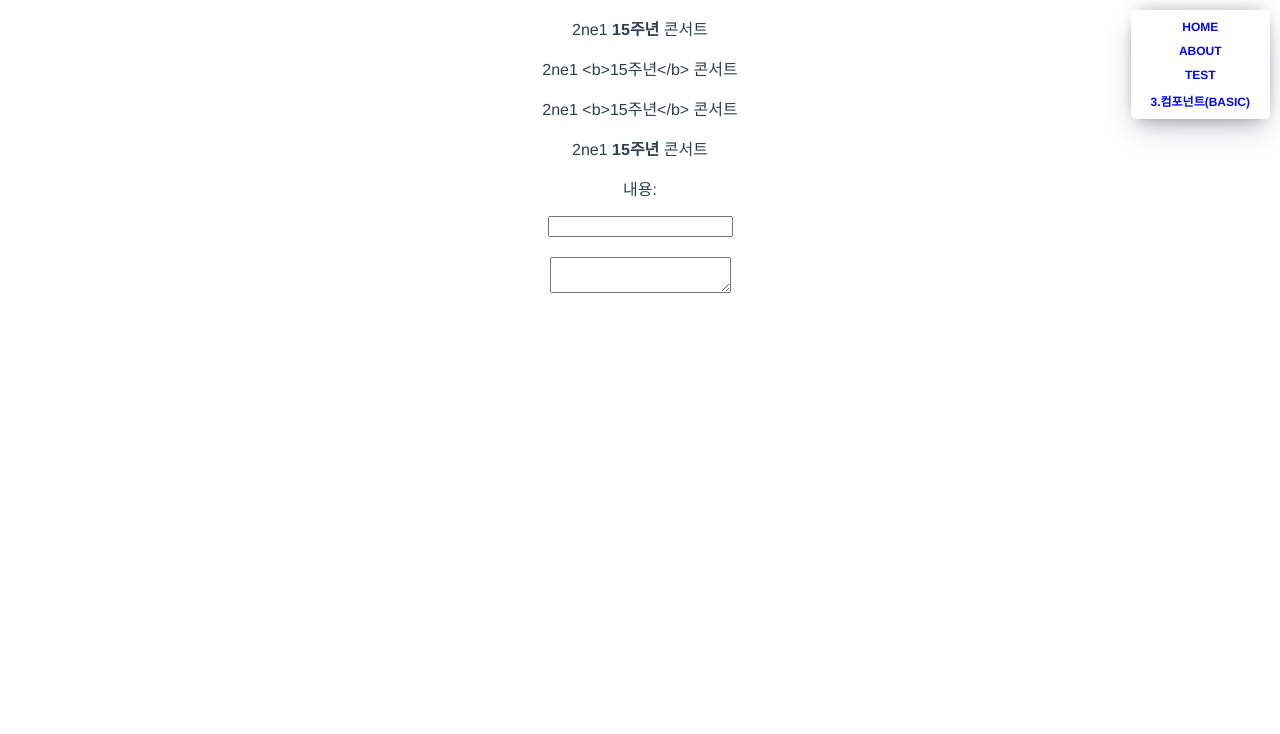
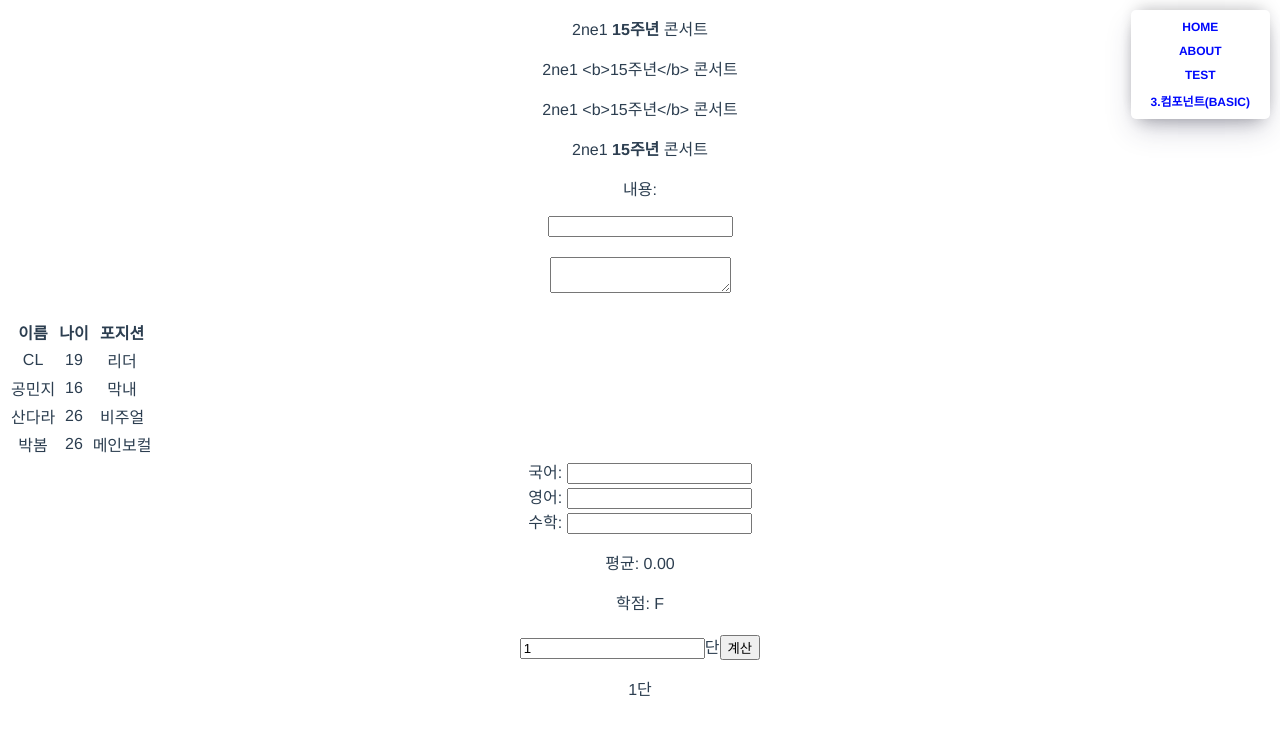
Before and after one commit to AustinePP90/vue_repo, a Vue app: page /test in a window 1280 px wide. Shown: the top 734 px of the page. Built offline with nearby package versions, Linux system fonts and the light colour scheme.

Commit message:
24-08-01 TestView파일, 추가 연습

```diff
--- a/src/views/TestView.vue
+++ b/src/views/TestView.vue
@@ -18,20 +18,93 @@
       <input type="text" v-model="text" />
     </div>
     <div><textarea v-model="text"></textarea></div>
+    <!-- ------------------------------------------------------------ -->
+    <table>
+      <thead>
+        <th>이름</th>
+        <th>나이</th>
+        <th>포지션</th>
+      </thead>
+      <tbody>
+        <tr v-for="(yg, index) in ygs" v-bind:key="index">
+          <td>{{ yg.name }}</td>
+          <td>{{ yg.age }}</td>
+          <td>{{ yg.position }}</td>
+        </tr>
+      </tbody>
+    </table>
+    <!-- ------------------------------------------------------------ -->
+    <div>
+      <!-- v-model.number, 입력값을 자동으로 숫자로 변환함, parseFloat()를 사용한 것과 유사함 -->
+      <label>국어: <input type="number" v-model.number="kor" /></label>
+      <br />
+      <label>영어: <input type="number" v-model.number="eng" /></label>
+      <br />
+      <label>수학: <input type="number" v-model.number="math" /></label>
+      <br />
+      <p>평균: {{ average.toFixed(2) }}</p>
+      <p>학점: {{ grade }}</p>
+    </div>
+    <!-- ------------------------------------------------------------ -->
+    <label><input type="number" v-model.number="number" />단</label>
+    <button @click="calculate">계산</button>
+    <p>{{ number }}단</p>
+    <div v-if="showResults">
+      <div v-for="multiNum in multiNums" :key="multiNum">
+        <p>{{ number }} * {{ multiNum }} = {{ results[multiNum - 1] }}</p>
+      </div>
+    </div>
   </div>
 </template>
 
 <script>
 export default {
   name: "TestView",
+
   components: {}, // 자식 컴포넌트들을 말한다
+
   data() {
     return {
       title: "2ne1 <b>15주년</b> 콘서트",
       text: "",
+
+      ygs: [
+        { name: "CL", age: 19, position: "리더" },
+        { name: "공민지", age: 16, position: "막내" },
+        { name: "산다라", age: 26, position: "비주얼" },
+        { name: "박봄", age: 26, position: "메인보컬" },
+      ],
+
+      kor: "",
+      eng: "",
+      math: "",
+
+      number: 1,
+      multiNums: [1, 2, 3, 4, 5, 6, 7, 8, 9],
+      results: [],
+      showResults: false,
     };
   },
-  methods: {},
+
+  computed: {
+    average() {
+      return (this.kor + this.eng + this.math) / 3;
+    },
+    grade() {
+      if (this.average >= 90) return "A";
+      if (this.average >= 80) return "B";
+      if (this.average >= 70) return "C";
+      if (this.average >= 60) return "D";
+      return "F";
+    },
+  },
+
+  methods: {
+    calculate() {
+      this.results = this.multiNums.map((num) => this.number * num);
+      this.showResults = true;
+    },
+  },
 };
 </script>
 
```
